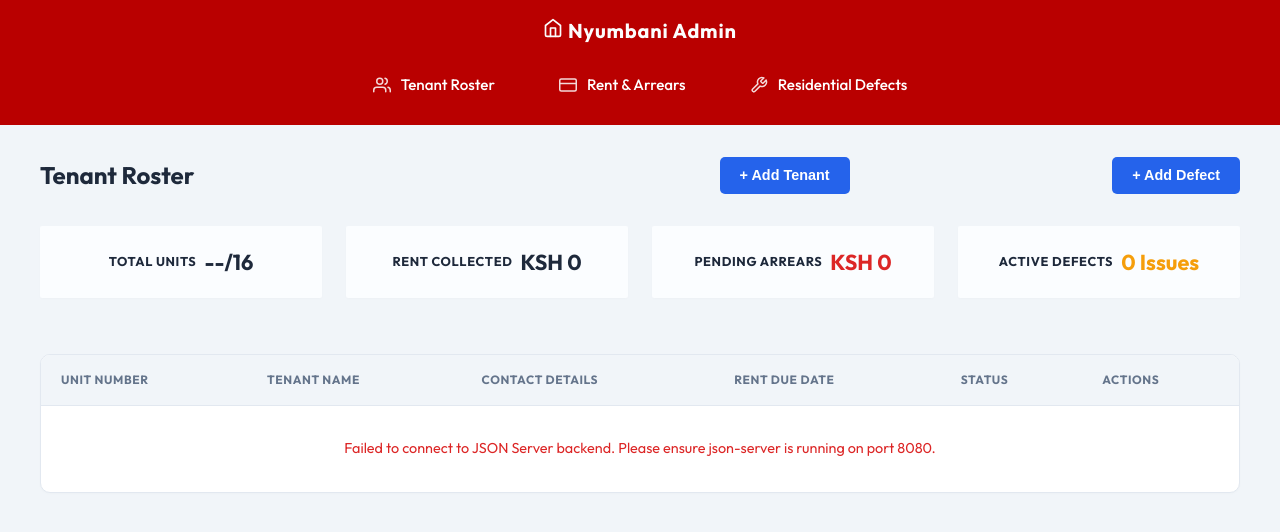
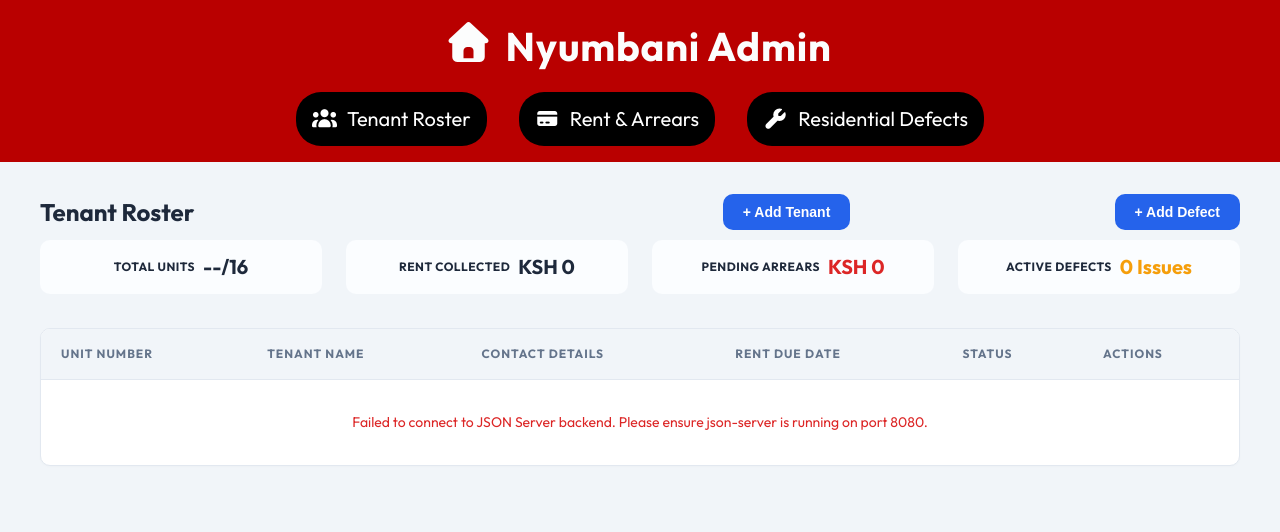
Before and after one commit to karumenick-dev/nyumbani-management-system, a plain HTML site: page index.html in a window 1280 px wide. Drawn offline with Linux system fonts and the light colour scheme; no server answers; a web font is replaced by a local one.

Commit message:
Change and style icons in dashboard

```diff
--- a/index.html
+++ b/index.html
@@ -5,30 +5,27 @@
     <meta name="viewport" content="width=device-width, initial-scale=1.0">
     <title>Nyumbani Management System</title>
     <link rel="stylesheet" href="style.css">
+    <link rel="stylesheet" href="https://cdnjs.cloudflare.com/ajax/libs/font-awesome/7.3.1/css/all.min.css">
 </head>
 <body>
-
     <div class="app-container">
 
         <!----- Upper Sidebar Navigation ----->
 <aside class="sidebar">
     <h2 class="logo">
-                <svg class="logo-icon" width="20" height="20" viewBox="0 0 24 24" fill="none" stroke="currentColor" stroke-width="2" stroke-linecap="round" stroke-linejoin="round">
-            <path d="M3 9l9-7 9 7v11a2 2 0 0 1-2 2H5a2 2 0 0 1-2-2z"></path>
-            <polyline points="9 22 9 12 15 12 15 22"></polyline>
-        </svg>
-                Nyumbani Admin</h2>
-            <nav  class="nav-links">
-                <a href="#" class="nav-item">
-                    <svg class="nav-icon" width="18" height="18" viewBox="0 0 24 24" fill="none" stroke="currentColor" stroke-width="2" stroke-linecap="round" stroke-linejoin="round"><path d="M17 21v-2a4 4 0 0 0-4-4H5a4 4 0 0 0-4 4v2"></path><circle cx="9" cy="7" r="4"></circle><path d="M23 21v-2a4 4 0 0 0-3-3.87"></path><path d="M16 3.13a4 4 0 0 1 0 7.75"></path></svg>
+        <i class="fa-solid fa-house"></i> Nyumbani Admin
+    </h2>
+    <nav class="nav-links">
+        <a href="#" class="nav-item active">
+            <i class="fa-solid fa-users"></i>
             Tenant Roster
         </a>
         <a href="#" class="nav-item">
-                    <svg class="nav-icon" width="18" height="18" viewBox="0 0 24 24" fill="none" stroke="currentColor" stroke-width="2" stroke-linecap="round" stroke-linejoin="round"><rect x="1" y="4" width="22" height="16" rx="2" ry="2"></rect><line x1="1" y1="10" x2="23" y2="10"></line></svg>
+            <i class="fa-solid fa-credit-card"></i>
             Rent & Arrears
         </a>
         <a href="#" class="nav-item">
-                    <svg class="nav-icon" width="18" height="18" viewBox="0 0 24 24" fill="none" stroke="currentColor" stroke-width="2" stroke-linecap="round" stroke-linejoin="round"><path d="M14.7 6.3a1 1 0 0 0 0 1.4l1.6 1.6a1 1 0 0 0 1.4 0l3.77-3.77a6 6 0 0 1-7.94 7.94l-6.91 6.91a2.12 2.12 0 0 1-3-3l6.91-6.91a6 6 0 0 1 7.94-7.94l-3.76 3.76z"></path></svg>
+            <i class="fa-solid fa-wrench"></i>
             Residential Defects
         </a>
     </nav>
--- a/style.css
+++ b/style.css
@@ -63,7 +63,7 @@ body {
     width: 100%;
     background-color: #b90000;
     color: #ffffff;
-    padding: 1rem 1.5rem;
+    padding: 16px 24px;
     display: flex;
     flex-direction:column;
     align-items: center;
@@ -72,11 +72,12 @@ body {
 }
 
 .sidebar .logo {
-    font-size: 1.25rem;
+    font-size: 40px;
     font-weight: 700;
-    margin-bottom: 1rem;
+    margin-bottom: 16px;
     color: #fcfdfd;
-    letter-spacing: 0.05rem;
+    letter-spacing: 0.8px;
+    align-items: center;
 }
 
 .nav-links {
@@ -84,7 +85,7 @@ body {
     display:flex;
     align-items: center;
     justify-content: center;
-    gap: 2rem;
+    gap: 32px;
 }
 
 .nav-menu {
@@ -92,35 +93,55 @@ body {
     display: flex;
     align-items: center;
     justify-content: center;
-    gap: 2rem;
+    gap: 32px;
+}
+
+.logo {
+    display: flex;
+    text-align: center;
+    align-items: center;
+    gap: 7px; /* space between house icon and text */
+    flex-direction: row;
+}
+
+.logo-icon {
+    display: flex;
+    vertical-align: middle;
+    flex-direction: row;
+}
+
+.logo i {
+    margin-right: 40px;
+    width: 10px;
+    margin-bottom: 8px;
+
 }
 
 .nav-item {
     color: #ffffff;
+    background-color: #000000;
     text-decoration: none;
-    padding: 0.75rem 1rem;
-    border-radius: 10px;
-    font-size: 0.95rem;
-    font-weight: 500;
+    padding: 12px 16px;
+    border-radius: 25px;
+    font-size: 20px;
+    font-weight: 400;
+    vertical-align: middle;
     transition: all var(--transition-speed);
 }
 
 .nav-item:hover
  {
-    color: #0b0000;
-}
-
-.nav-item.active {
-    border-left: 4px solid #ffffff;
+    color: black;
+    background: white;
 }
 
 /* Main Workspace Area */
 .main-workspace {
     flex-grow: 1;
-    padding: 2rem 2.5rem;
+    padding: 32px 40px;
     display: flex;
     flex-direction: column;
-    gap: 2rem;
+    gap: 10px;
     overflow-y: auto;
 }
 
@@ -134,7 +155,7 @@ body {
 }
 
 .page-title {
-    font-size: 1.5rem;
+    font-size: 24px;
     font-weight: 700;
     color: var(--text-primary);
 }
@@ -142,11 +163,11 @@ body {
 .btn-primary {
     background-color: var(--primary-color);
     color: #ffffff;
-    border: #000000;
-    padding: 0.65rem 1.25rem;
-    border-radius: 5px;
-    font-size: 0.9rem;
-    font-weight: 600;
+    padding: 10px 20px;
+    border: none;
+    border-radius: 10px;
+    font-size: 14px;
+    font-weight: 700;
     cursor: pointer;
     transition: 2ms;
 }
@@ -160,43 +181,38 @@ body {
    ========================================================================== */
 .metrics-grid {
     display: flex;
-    gap: 4rem;
+    gap: 30px;
     flex-direction: row;
     flex-wrap: wrap;
-    gap: 1.5rem;
+    gap: 24px;
     width: 100%;
-    margin-bottom: 1.5rem;
+    margin-bottom: 24px;
 }
 
 .metric-card {
     background-color: #fbfdff;
     border: none;
-    border-radius: 2px;
-    padding: 1.25rem;
+    border-radius: 10px;
+    padding: 12px;
     display: flex;
     flex-direction: row;
     flex: 2;
     align-items: center;
     justify-content: center;
-    gap: 0.5rem;
+    gap: 8px;
     text-align: center;
-    box-shadow: 0 1px 3px rgba(0, 0, 0, 0.02);
-}
-
-.metrics-grid .metric-card {
-    flex: 1;
 }
 
 .card-title {
-    font-size: 0.8rem;
+    font-size: 12px;
     font-weight: 700;
     text-transform: uppercase;
-    letter-spacing: 0.05em;
+    letter-spacing: 0.5px;
     color: #1e293b;
 }
 
 .card-value {
-    font-size: 1.35rem;
+    font-size: 20px;
     font-weight: 700;
     color: var(--text-primary);
 }
@@ -228,8 +244,8 @@ body {
 
 .tenant-table th,
 .tenant-table td {
-    padding: 1rem 1.25rem;
-    font-size: 0.9rem;
+    padding: 16px 20px;
+    font-size: 14px;
 }
 
 .tenant-table th {
@@ -237,8 +253,8 @@ body {
     color: var(--text-muted);
     font-weight: 700;
     text-transform: uppercase;
-    font-size: 0.75rem;
-    letter-spacing: 0.05em;
+    font-size: 12px;
+    letter-spacing: 1px;
     border-bottom: 1px solid var(--border-color);
 }
 
@@ -258,9 +274,9 @@ body {
 /* Status Badges */
 .status-badge {
     display: inline-block;
-    padding: 0.25rem 0.65rem;
-    border-radius: 9999px;
-    font-size: 0.75rem;
+    padding: 4px 12px;
+    border-radius: 50px;
+    font-size: 10px;
     font-weight: 700;
     text-transform: uppercase;
 }
@@ -287,8 +303,8 @@ body {
     color: var(--primary-color, #007bff);
     border-radius: 50px;
     cursor: pointer;
-    font-weight: 600;
-    font-size: 0.85rem;
+    font-weight: 700;
+    font-size: 12px;
     transition: all 0.2s ease;
 }
 
@@ -306,8 +322,8 @@ body {
     color: var(--danger-color, #dc3545);
     border-radius: 50px;
     cursor: pointer;
-    font-weight: 600;
-    font-size: 0.85rem;
+    font-weight: 700;
+    font-size: 12px;
     transition: all 0.2s ease;
 }
 
```
Lines whose indentation alone changed are shown as unchanged.
